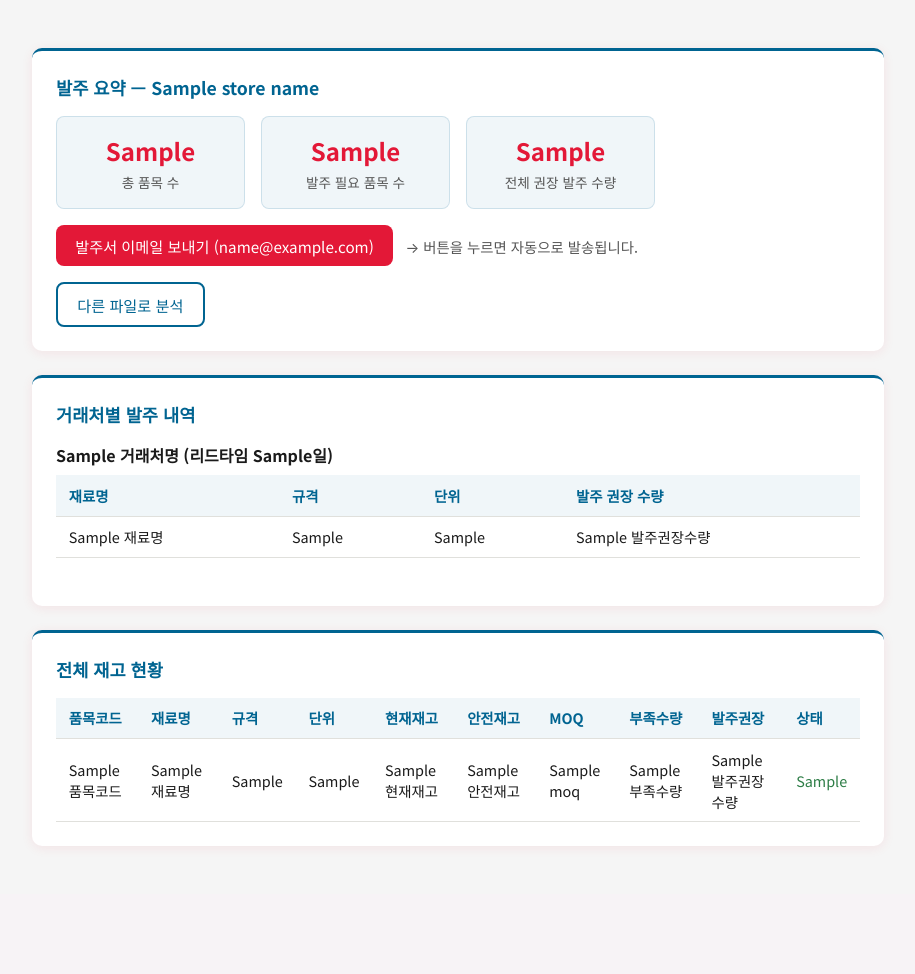
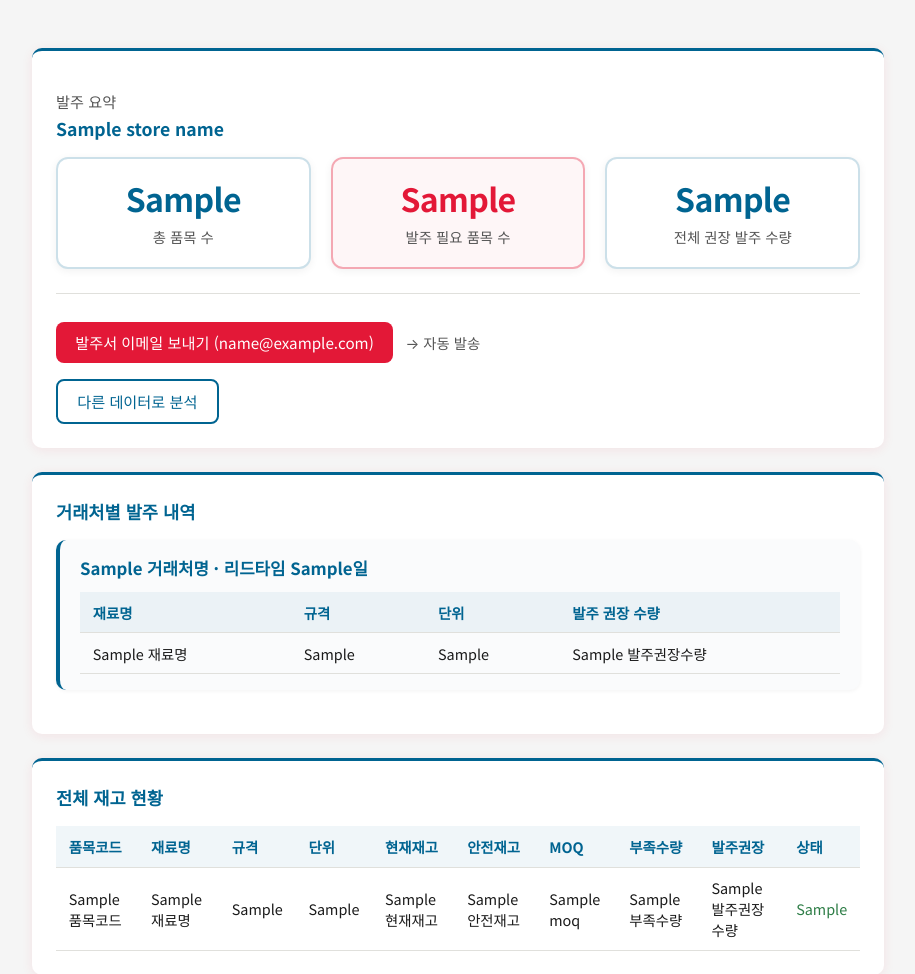
Before and after one commit to jiyaniii/260312, a Flask app: template templates/result.html in a window 1280 px wide. Shown: the part 92-1066 px from the top of the page, without its empty margins (182-1097 px from the left). Before the commit the page ends 914 px from the top, so only its background shows below. Run offline with Flask 3, Linux system fonts and the light colour scheme; the template is opened without the code that fills it: most values are stand-ins (such as "Sample title", 1, 10 or a date in 2020).

Commit message:
발주 요약 화면 시각 개선: 요약 카드·거래처 블록 디자인
Made-with: Cursor

```diff
--- a/templates/base.html
+++ b/templates/base.html
@@ -91,10 +91,27 @@
     tr:hover { background: #fafaf8; }
     .status-ok { color: var(--success); }
     .status-warn { color: var(--error); font-weight: 500; }
-    .summary-grid { display: grid; grid-template-columns: repeat(auto-fill, minmax(180px, 1fr)); gap: 1rem; }
-    .summary-item { background: rgba(0,100,145,0.06); padding: 1rem; border-radius: 8px; text-align: center; border: 1px solid rgba(0,100,145,0.15); }
-    .summary-item .val { font-size: 1.5rem; font-weight: 700; color: var(--dominos-red); }
-    .summary-item .label { font-size: 0.85rem; color: var(--text-muted); margin-top: 0.25rem; }
+    .summary-grid { display: grid; grid-template-columns: repeat(3, 1fr); gap: 1.25rem; margin: 1rem 0; }
+    @media (max-width: 600px) { .summary-grid { grid-template-columns: 1fr; } }
+    .summary-item {
+      background: #fff;
+      padding: 1.25rem 1rem;
+      border-radius: 12px;
+      text-align: center;
+      border: 2px solid rgba(0,100,145,0.2);
+      box-shadow: 0 2px 8px rgba(0,0,0,0.06);
+    }
+    .summary-item .val { font-size: 2rem; font-weight: 800; line-height: 1.2; letter-spacing: -0.02em; }
+    .summary-item .label { font-size: 0.9rem; color: var(--text-muted); margin-top: 0.5rem; font-weight: 500; }
+    .summary-item--total .val { color: var(--dominos-blue); }
+    .summary-item--need .val { color: var(--dominos-red); }
+    .summary-item--need { border-color: rgba(227,24,55,0.35); background: rgba(227,24,55,0.04); }
+    .summary-item--qty .val { color: var(--dominos-blue); }
+    .summary-result-title { font-size: 0.95rem; color: var(--text-muted); margin-bottom: 0.25rem; }
+    .supplier-block { background: #fafbfc; border-radius: 10px; padding: 1rem 1.25rem; margin-bottom: 1.25rem; border-left: 4px solid var(--dominos-blue); box-shadow: 0 1px 4px rgba(0,0,0,0.05); }
+    .supplier-block h3 { margin: 0 0 0.75rem; font-size: 1.05rem; color: var(--dominos-blue); font-weight: 700; }
+    .supplier-block table { margin: 0; font-size: 0.9rem; }
+    .action-row { margin-top: 1.5rem; padding-top: 1.25rem; border-top: 1px solid var(--border); }
   </style>
   {% block extra_css %}{% endblock %}
 </head>
--- a/templates/result.html
+++ b/templates/result.html
@@ -2,42 +2,45 @@
 {% block title %}분석 결과 — 재고·발주 자동화{% endblock %}
 {% block content %}
   <div class="card">
-    <h2>발주 요약 — {{ store_name }}</h2>
+    <p class="summary-result-title">발주 요약</p>
+    <h2 style="margin: 0 0 0.25rem;">{{ store_name }}</h2>
     <div class="summary-grid">
-      <div class="summary-item">
+      <div class="summary-item summary-item--total">
         <div class="val">{{ summary.총_품목_수 }}</div>
         <div class="label">총 품목 수</div>
       </div>
-      <div class="summary-item">
+      <div class="summary-item summary-item--need">
         <div class="val">{{ summary.발주_필요_품목_수 }}</div>
         <div class="label">발주 필요 품목 수</div>
       </div>
-      <div class="summary-item">
+      <div class="summary-item summary-item--qty">
         <div class="val">{{ summary.전체_권장_발주_수량 }}</div>
         <div class="label">전체 권장 발주 수량</div>
       </div>
     </div>
+    <div class="action-row">
     {% if orders_by_supplier %}
-      <p style="margin: 1rem 0 0;">
+      <p style="margin: 0 0 0.5rem;">
         <form action="{{ url_for('send_email') }}" method="post" style="display: inline;">
           <button type="submit" class="btn btn-primary">발주서 이메일 보내기 ({{ recipient_email }})</button>
         </form>
-        <span style="color: var(--text-muted); font-size: 0.9rem; margin-left: 0.5rem;">→ 버튼을 누르면 자동으로 발송됩니다.</span>
+        <span style="color: var(--text-muted); font-size: 0.9rem; margin-left: 0.5rem;">→ 자동 발송</span>
       </p>
     {% else %}
-      <p style="margin: 1rem 0 0; color: var(--text-muted);">현재 재고가 충분하여 발주 필요 품목이 없습니다.</p>
+      <p style="margin: 0 0 0.5rem; color: var(--text-muted); font-weight: 500;">✓ 현재 재고가 충분하여 발주 필요 품목이 없습니다.</p>
     {% endif %}
-    <p style="margin: 0.75rem 0 0;">
-      <a href="{{ url_for('index') }}" class="btn btn-secondary">다른 파일로 분석</a>
-    </p>
+      <p style="margin: 0.5rem 0 0;">
+        <a href="{{ url_for('index') }}" class="btn btn-secondary">다른 데이터로 분석</a>
+      </p>
+    </div>
   </div>
 
   {% if orders_by_supplier %}
   <div class="card">
     <h2>거래처별 발주 내역</h2>
     {% for sup in orders_by_supplier %}
-      <div style="margin-bottom: 1.5rem;">
-        <h3 style="margin: 0 0 0.5rem; font-size: 1rem;">{{ sup.거래처명 }} (리드타임 {{ sup.리드타임_일 }}일)</h3>
+      <div class="supplier-block">
+        <h3>{{ sup.거래처명 }} · 리드타임 {{ sup.리드타임_일 }}일</h3>
         <table>
           <thead>
             <tr>
```
Also changed, not shown: standalone.html (+31 -18 lines).
